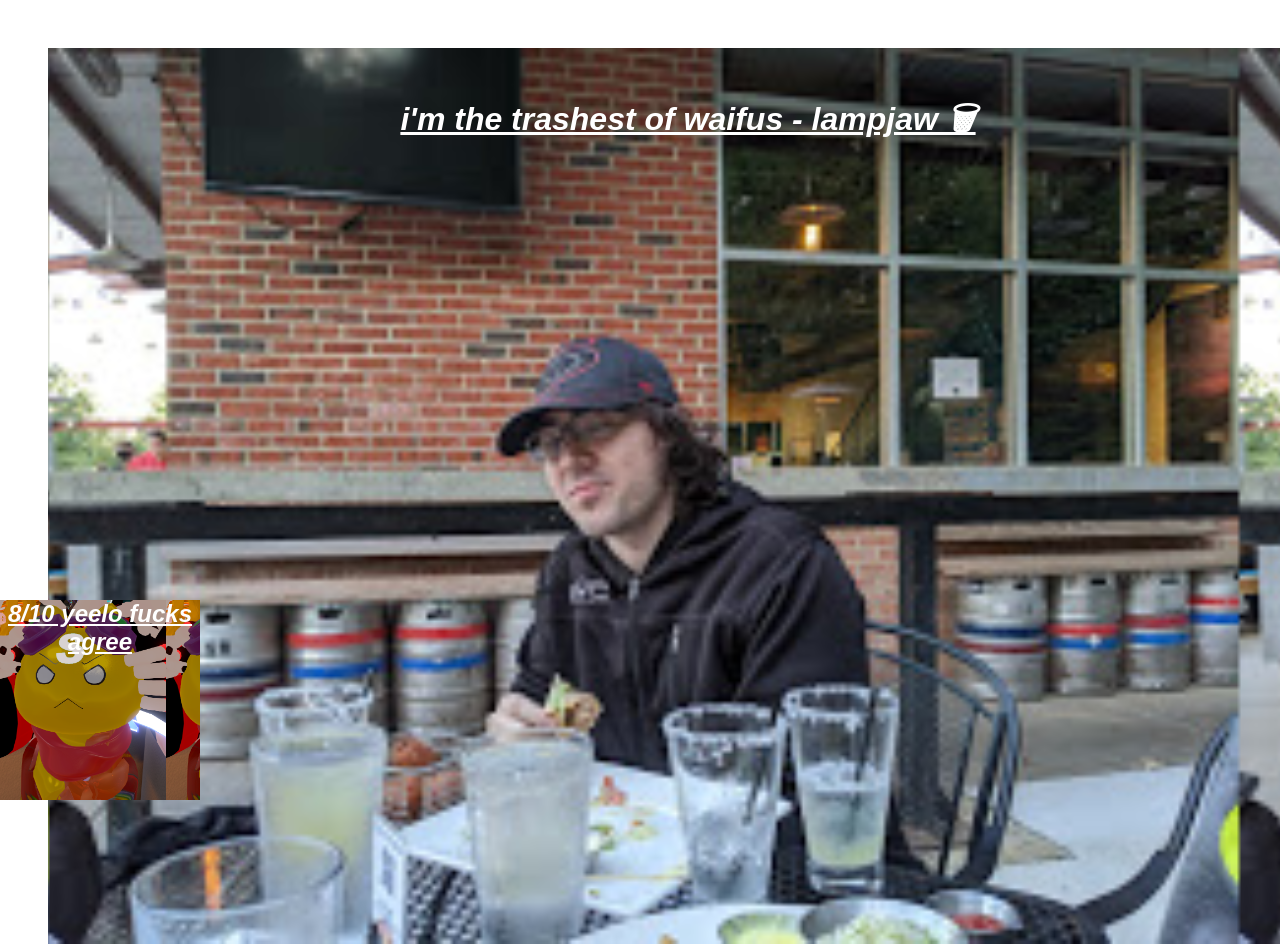
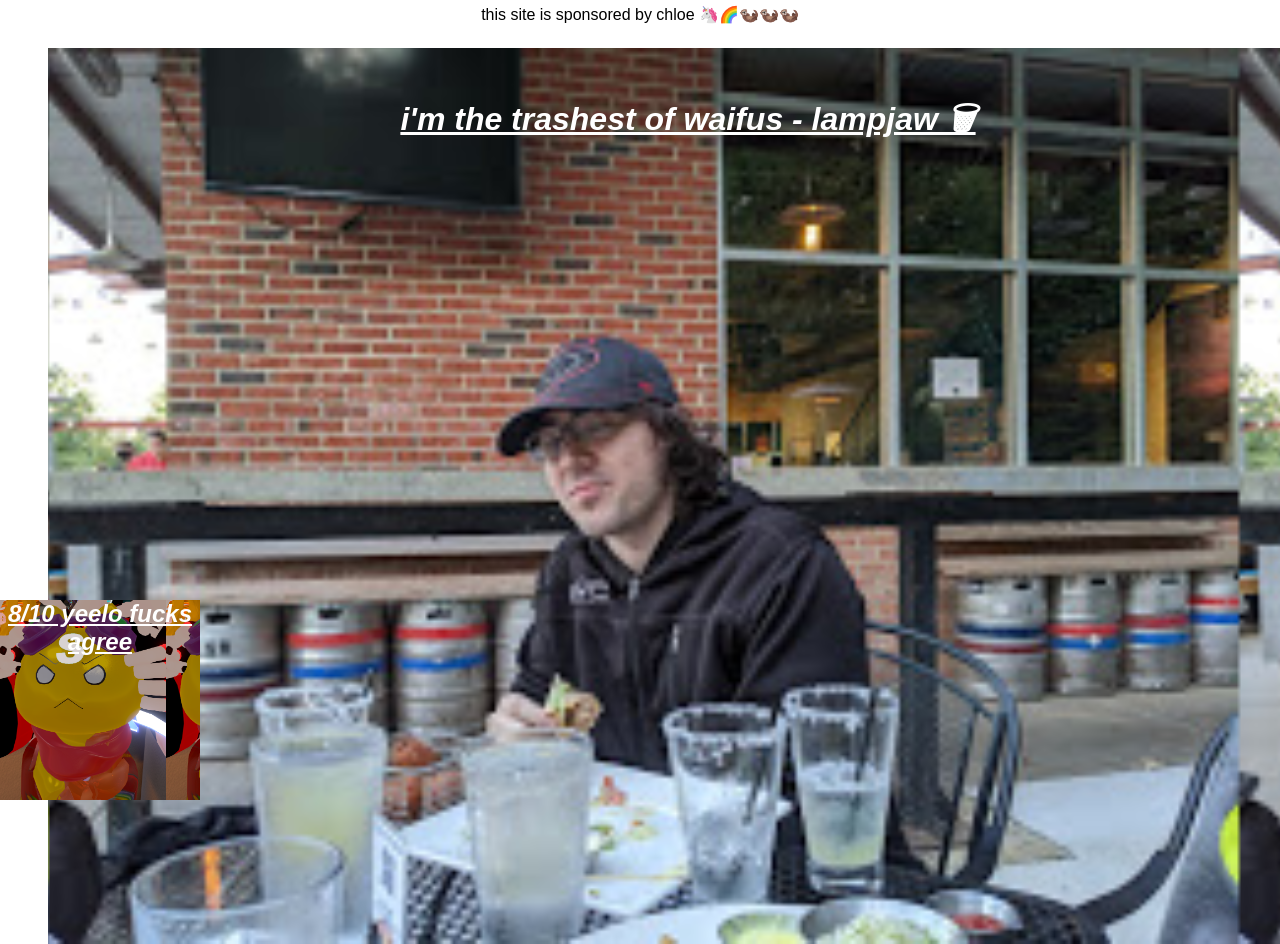
Before and after one commit to kayteh/trashwaifu-club, a plain HTML site: page index.html in a window 1280 px wide. Shown: the top 944 px of the page. Drawn offline with Linux system fonts and the light colour scheme.

Commit message:
add sponsor

```diff
--- a/index.html
+++ b/index.html
@@ -52,6 +52,14 @@
     .but-small {
         font-size: 1.5em;
     }
+
+    .sponsors {
+        position: fixed;
+        top: 5px;
+        left: 0;
+        text-align: center;
+        right: 0;
+    }
 </style>
 <div class="container">
     <div class="trash">
@@ -63,3 +71,6 @@
         8/10 yeelo fucks agree
     </div>
 </div>
+<div class="sponsors">
+    this site is sponsored by chloe 🦄🌈🦦🦦🦦
+</div>
```
